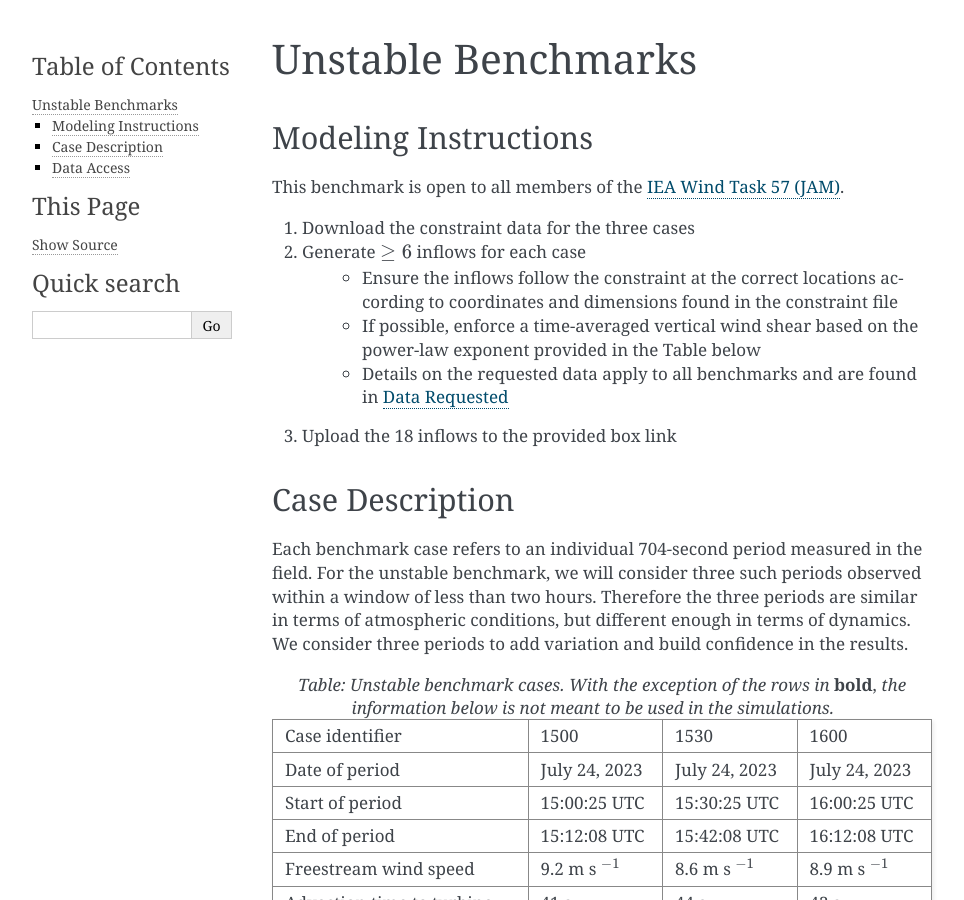
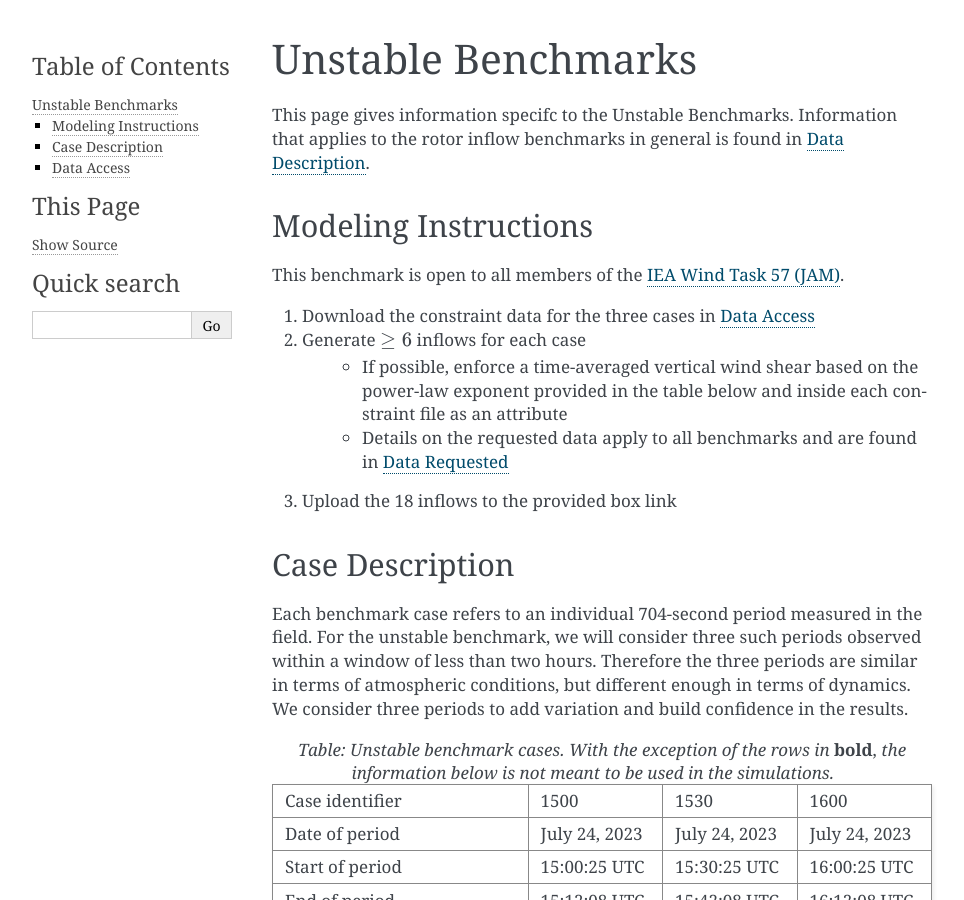
Before and after one commit to rybchuk/rotor_inflow_benchmark, a Sphinx documentation site: the page built from docs/unstable.rst, in a window 1280 px wide and 900 px high. Shown: the whole window, without its empty margins (148-1112 px from the left). Built offline with Sphinx 7.4.7, drawn with Linux system fonts in a browser that asks for light colours; some of the changed text lies outside the part shown.

Commit message:
added data links/images

```diff
--- a/docs/data_description.rst
+++ b/docs/data_description.rst
@@ -2,6 +2,8 @@
 
 Detailed Data Description
 -------------------------
+
+The information provided here applies to all rotor inflow benchmarks (i.e. the :ref:`Unstable Benchmark <unstable>` and other forthcoming ones).
 
 Data provided
 ^^^^^^^^^^^^^
--- a/docs/unstable.rst
+++ b/docs/unstable.rst
@@ -2,17 +2,18 @@
 
 Unstable Benchmarks
 -------------------
+
+This page gives information specifc to the Unstable Benchmarks. Information that applies to the rotor inflow benchmarks in general is found in :ref:`Data Description <data_description>`.
 
 Modeling Instructions
 ^^^^^^^^^^^^^^^^^^^^^
 
 This benchmark is open to all members of the `IEA Wind Task 57 (JAM) <https://iea-wind.org/task57/>`_.
 
-1. Download the constraint data for the three cases
+1. Download the constraint data for the three cases in :ref:`Data Access <data_access>`
 
 2. Generate :math:`\geq 6` inflows for each case
-    - Ensure the inflows follow the constraint at the correct locations according to coordinates and dimensions found in the constraint file
-    - If possible, enforce a time-averaged vertical wind shear based on the power-law exponent provided in the Table below
+    - If possible, enforce a time-averaged vertical wind shear based on the power-law exponent provided in the table below and inside each constraint file as an attribute
     - Details on the requested data apply to all benchmarks and are found in :ref:`Data Requested <data_requested>`
 
 3. Upload the 18 inflows to the provided box link
@@ -109,14 +110,35 @@
 
 *Figure: Measured and fit magnitude-squared coherence. The fit uses the* :math:`a_K` *and* :math:`b_K` *parameters provided above, which were obtained by fitting the 73-meter-separation measured coherence function.*
 
+.. _data_access:
 
 Data Access
 ^^^^^^^^^^^
 
+Find the constraints for each of the periods on `Zenodo <https://zenodo.org/records/13769729>`_.
+
+- One file per case (1500, 1530 and 1600)
+
+- Each file is ~130 MB
+
+- Each file contains an ``xarray.DataArray`` that looks like:
+
+.. figure:: ./images/DataArray.png
+  :align: center
+
+The data inside each file is shown below for each of the periods.
+
 .. figure:: ./images/constraint_NL_1500_ens26.png
   :align: center
 
-*Figure: Hub-height longitudinal wind constraint for case 1500.*
+*(a) 1500*
 
+.. figure:: ./images/constraint_NL_1530_ens18.png
+  :align: center
 
-Link to data download forthcoming.
+*(b) 1530*
+
+.. figure:: ./images/constraint_NL_1600_ens19.png
+  :align: center
+
+*(c) 1600*
```
Also changed, not shown: docs/images/DataArray.png (added).
